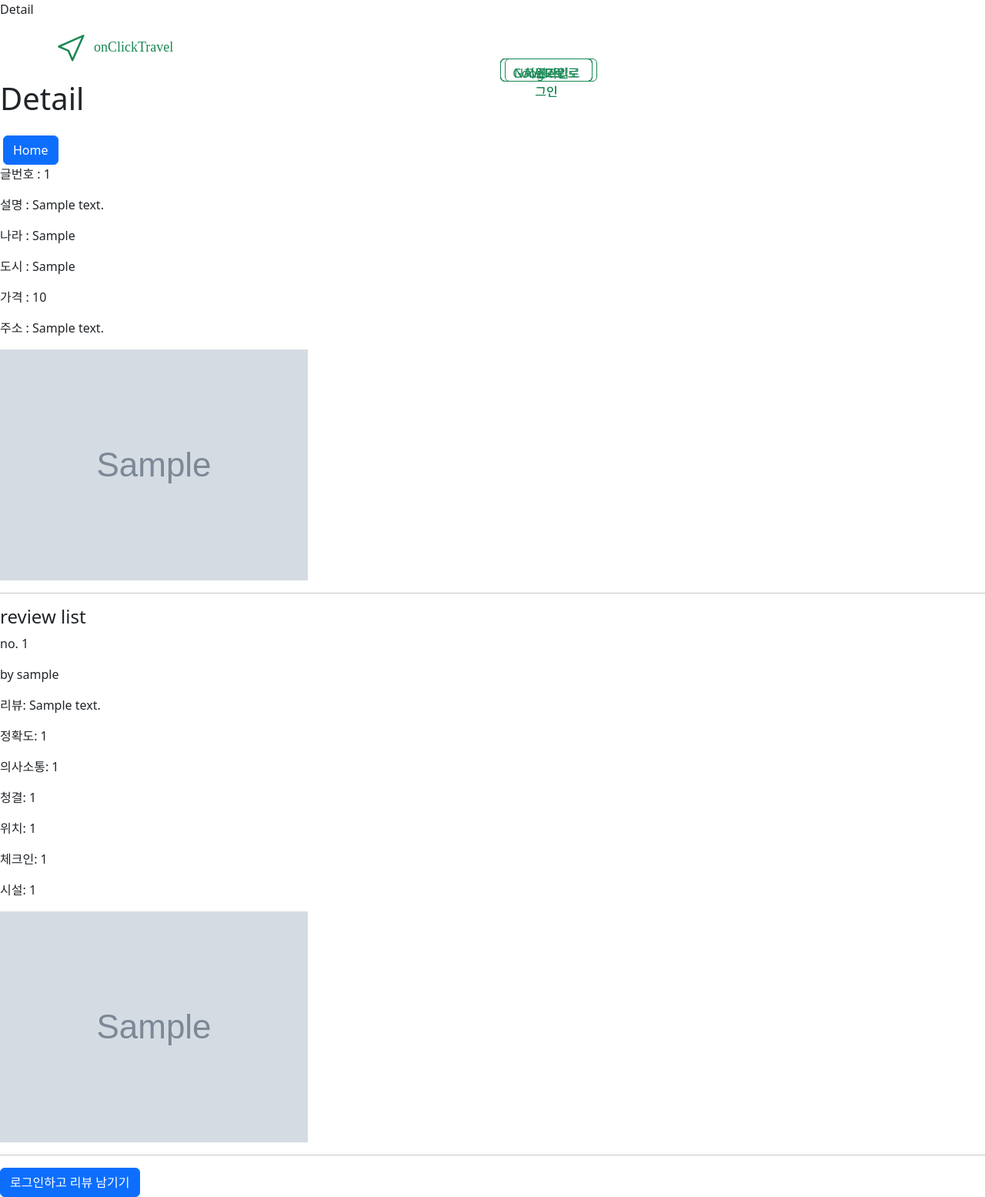
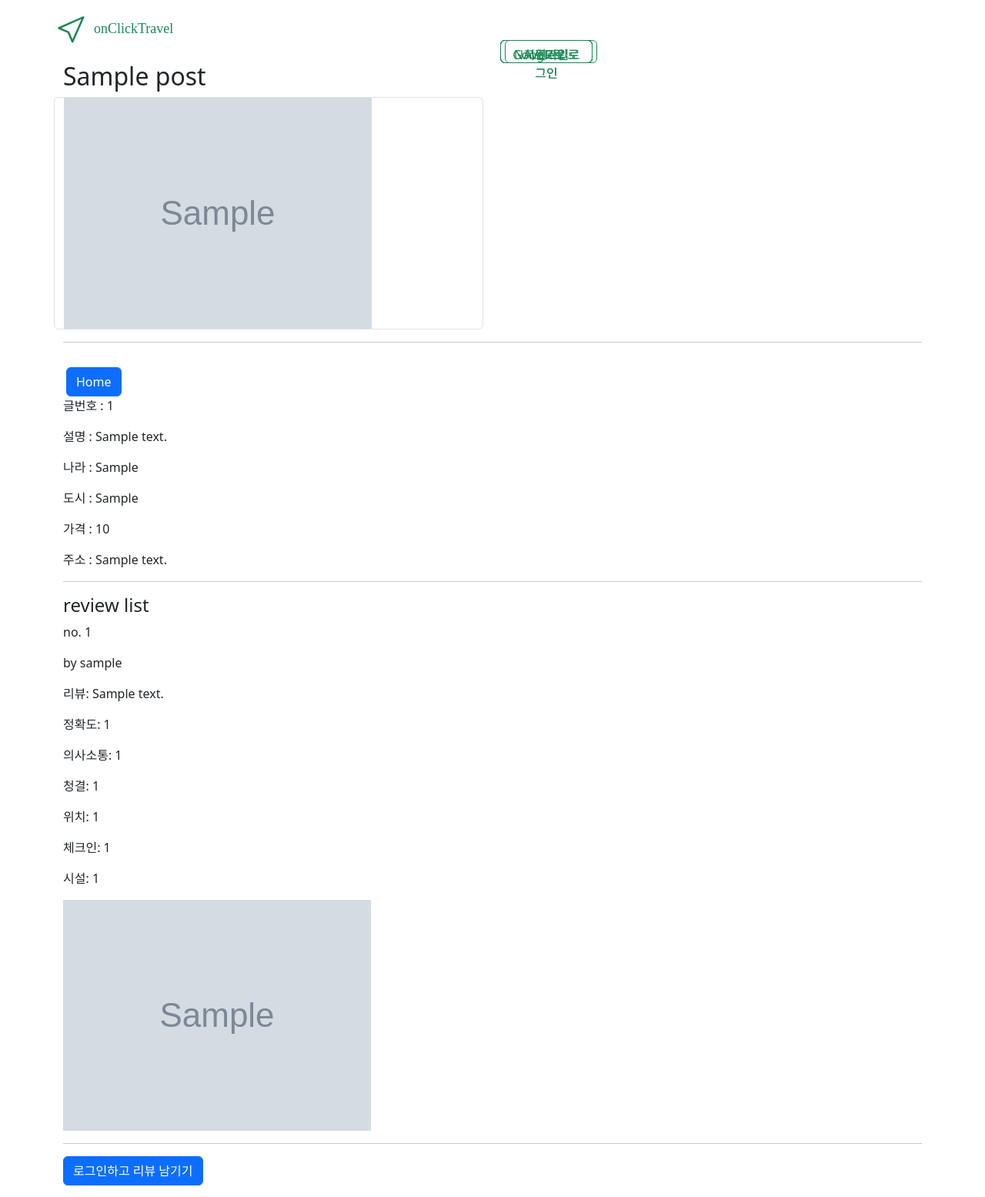
Before and after one commit to ParkJiHwan22/return_a_plus, a Django app: page /1/ in a window 1280 px wide. Shown: the whole page at 77% size. Run offline with Django 3.2, Linux system fonts and the light colour scheme; tables that the repository leaves empty hold one stand-in row (values such as "Sample post"); grey boxes marked "Sample" are stand-in pictures; some libraries are stand-ins or nearby versions; some web fonts are replaced.

Commit message:
posts/detail

```diff
--- a/posts/templates/posts/detail.html
+++ b/posts/templates/posts/detail.html
@@ -1,15 +1,30 @@
 {% extends "base.html" %}
 {% load static %}
+
 {% block link %}
   <link rel="stylesheet" type="text/css" href="{% static 'css/base.css' %}">
 {% endblock link %}
+
 {% block title %}
-  Detail
+  {{ post.name }}
 {% endblock title %}
+
 {% block content %}
+<div class="container">
+  <h2>{{post.name}}</h2>
+<!-- 이미지 -->
+  <div class="row border rounded w-50">
+    <div class="col-sm-3">
+      {% if post.post_image %}
+      <img src="{{ post.post_image.url }}" alt="post_image">
+    </div>
+      {% endif %}
+  </div>
+  <hr>
+<!-- 이미지 -->
+<!-- 설명 -->
 
-  <h1>Detail</h1>
-
+<!-- 설명 -->
   <a href="{% url 'posts:index' %}" class="btn btn-primary ms-1 me-1 mt-3">Home</a>
 
   {% if request.user == post.user %}
@@ -32,11 +47,6 @@
     {{ post.price }}</p>
   <p>주소 :
     {{ post.address }}</p>
-
-  {% if post.post_image %}
-    <img src="{{ post.post_image.url }}" alt="post_image">
-  {% endif %}
-
   <hr>
 
   <h4>review list</h4>
@@ -77,6 +87,8 @@
   <hr>
   {% if user.is_authenticated %}
 
+  <h2>⭐</h2>
+
     <button>
       리뷰남기기
     </button>
@@ -91,7 +103,7 @@
         </form>
       </div>
     </div>
-
+</div>
   {% else %}
     <a class="btn btn-primary" href="{% url 'accounts:login' %}" role="button">로그인하고 리뷰 남기기</a>
   {% endif %}
--- a/templates/base.html
+++ b/templates/base.html
@@ -6,12 +6,13 @@
     <meta name="viewport" content="width=device-width, initial-scale=1">
     <script src="https://ajax.googleapis.com/ajax/libs/jquery/3.5.1/jquery.min.js"></script>
     <link href="https://cdn.jsdelivr.net/npm/bootstrap@5.3.0-alpha3/dist/css/bootstrap.min.css" rel="stylesheet" integrity="sha384-KK94CHFLLe+nY2dmCWGMq91rCGa5gtU4mk92HdvYe+M/SXH301p5ILy+dN9+nJOZ" crossorigin="anonymous">
-    <link rel="stylesheet"  type="text/css" href="./static/css/base.css">
     {% block link %}
 
     {% endblock link %}
+    <title>
     {% block title %}
     {% endblock title %}
+    </title>
     {% block style %}
 
     <style>
```
